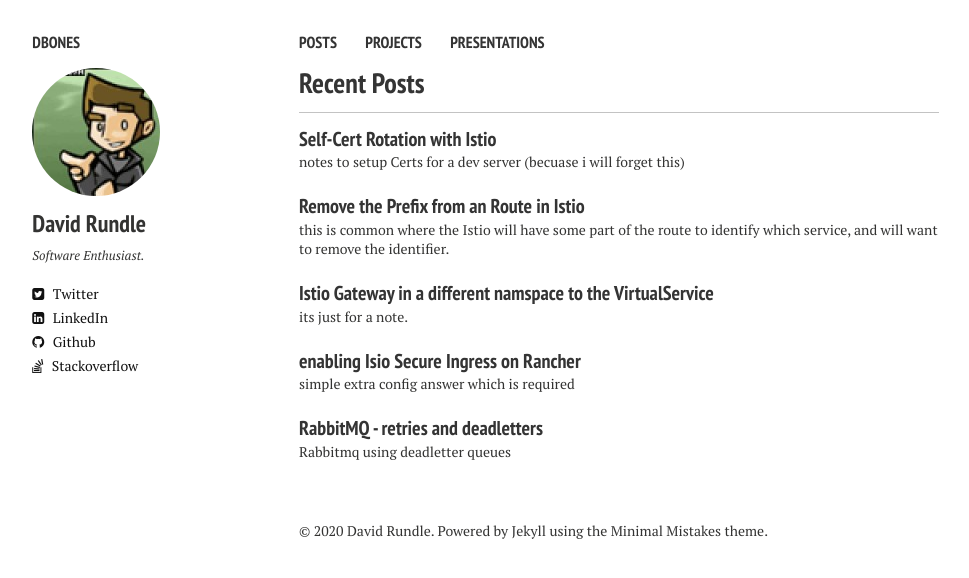
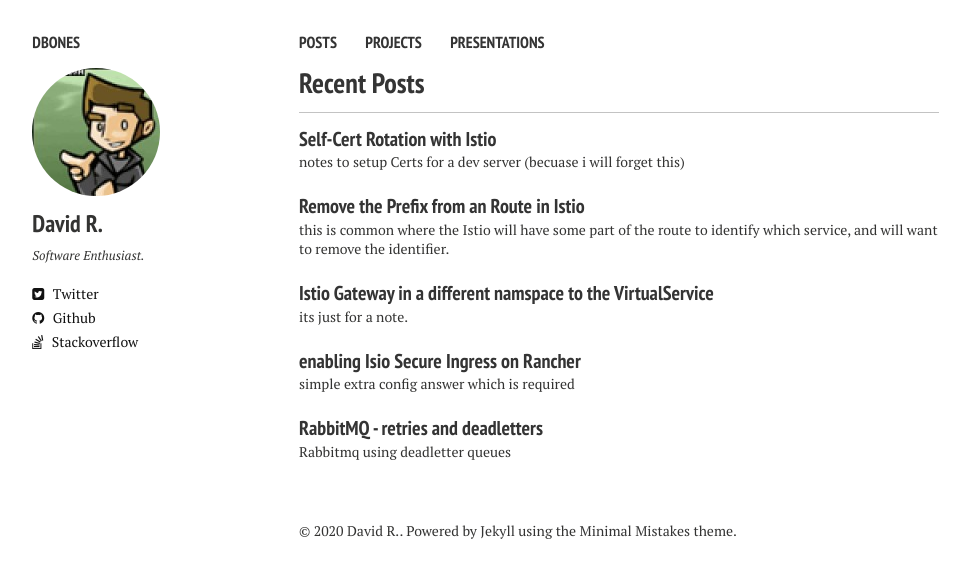
Before and after one commit to dbones/dbones.github.io, a Jekyll site: the page built from index.md, in a window 1280 px wide. Shown: the top 578 px of the page, without its empty margins (21-990 px from the left). Built offline with Jekyll 4.4.1, drawn with Linux system fonts in a browser that asks for light colours; nearby versions of some CDN libraries.

Commit message:
Update _config.yml

```diff
--- a/_config.yml
+++ b/_config.yml
@@ -6,7 +6,7 @@ disqus_shortname: dbonesgithubio
 
 # Owner/author information
 owner:
-  name:           David Rundle
+  name:           David R.
   avatar:         dave.jpeg
   bio:            "Software Enthusiast."
   email:
@@ -15,7 +15,7 @@ owner:
   facebook:
   github:         dbones
   stackoverflow:  47642/dbones
-  linkedin:       davidrundle
+  linkedin:
   instagram:
   lastfm:
   tumblr:
```
